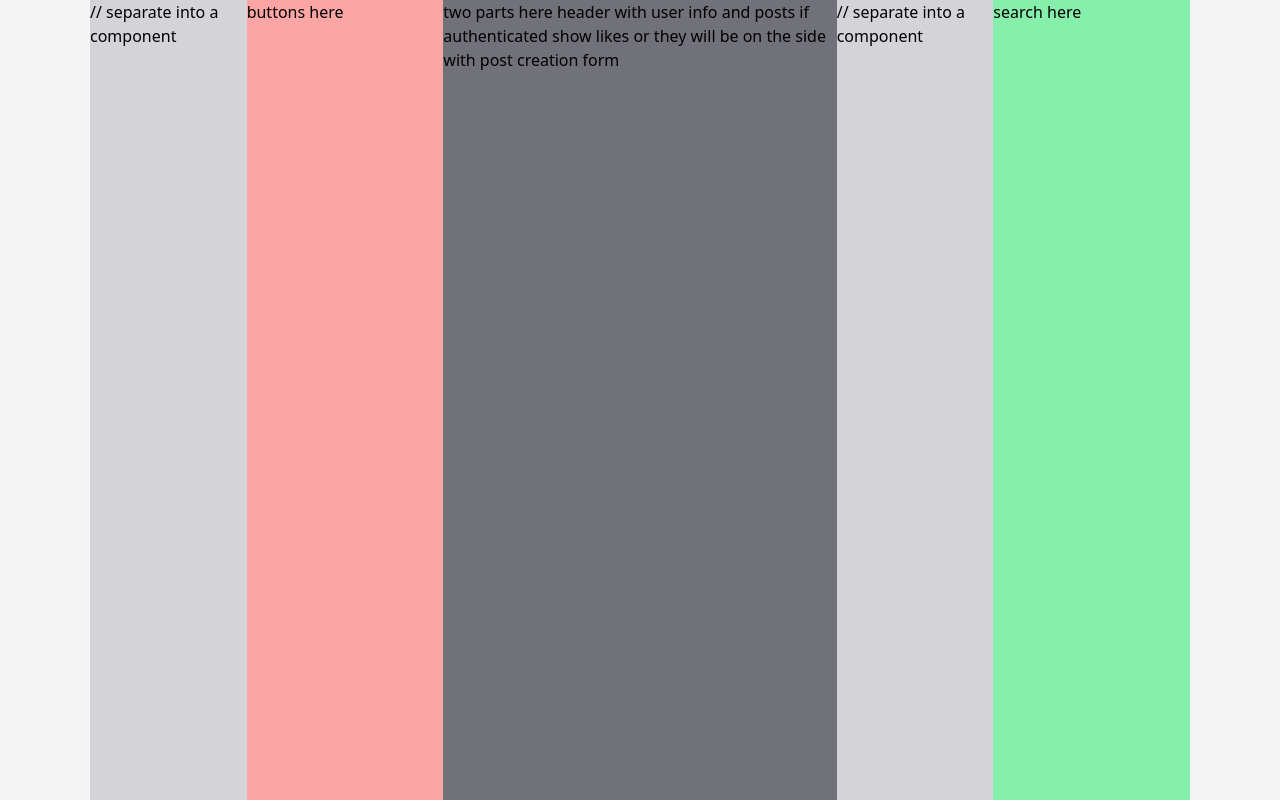
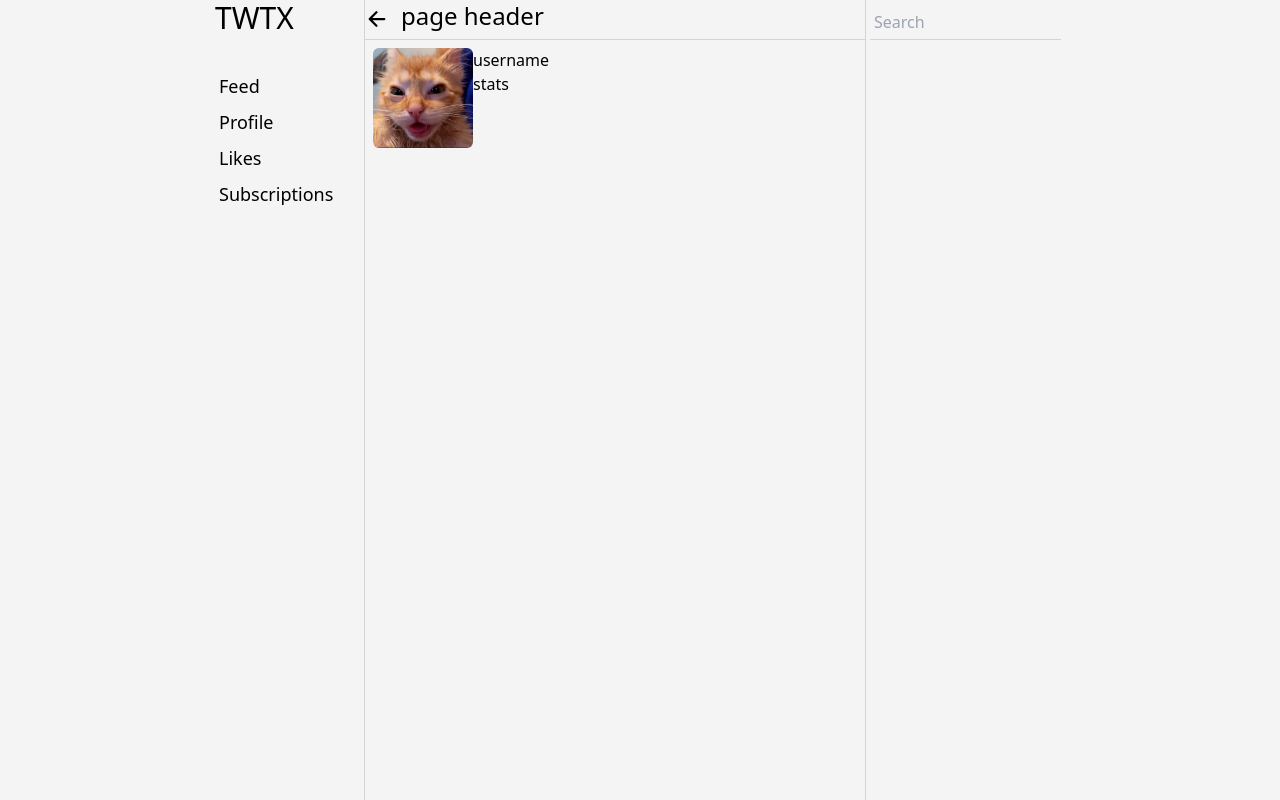
Before and after one commit to SerebryakovVV/twtc, a React (Vite) app in the folder client/: page /profile in a window 1280 px wide. Built offline with nearby package versions, Linux system fonts and the light colour scheme.

Commit message:
profile page stuff

```diff
--- /dev/null
+++ b/client/src/components/Feed.tsx
@@ -0,0 +1,7 @@
+export default function Feed() {
+    return(
+        <div className="">
+            Feed
+        </div>
+    );
+}
--- /dev/null
+++ b/client/src/components/Layout.tsx
@@ -0,0 +1,38 @@
+import { useSelector } from "react-redux"
+import { RootState } from "../store"
+// import kitty from "../../public/kitty.png"
+import MenuSidebar from "./MenuSidebar"
+import SearchSidebar from "./SearchSidebar"
+import { Outlet } from "react-router-dom"
+import PageHeader from "./PageHeader"
+
+export default function Layout() {
+
+	const authUsername = useSelector((state: RootState) => state.auth.username)
+
+	return (
+    	<div className="h-screen bg-zinc-100 flex justify-center">
+			<div className="bg-zinc-100 w-[850px] flex justify-between">
+
+
+				<MenuSidebar/>
+
+				<div className="grow">
+					<PageHeader text="page header"/>
+
+                	<Outlet/>
+
+				</div>
+
+				<SearchSidebar/>
+			</div>
+
+
+
+		</div>
+  	)
+}
+
+
+{/* <img src="/kitty.png" alt="nothing is working!!!!!!!!!!" /> */}
+// <div>{authUsername}</div>
--- /dev/null
+++ b/client/src/components/Likes.tsx
@@ -0,0 +1,5 @@
+export default function Likes() {
+    return(
+        <div className="">likes</div>
+    );
+}
--- /dev/null
+++ b/client/src/components/MenuSidebar.tsx
@@ -0,0 +1,24 @@
+import { Link } from "react-router-dom"
+
+export default function MenuSidebar() {
+    return (
+        <div className="w-[150px] bg-zinc-100 border-r border-zinc-300">
+            <div className="text-3xl mb-8">TWTX</div>
+            <ul className="mr-2">
+                <li><Link to="/"><MenuSidebarElement text="Feed"/></Link></li>
+                <li><Link to="profile"><MenuSidebarElement text="Profile"/></Link></li>
+                <li><Link to="likes"><MenuSidebarElement text="Likes"/></Link></li>
+                <li><Link to="subscriptions"><MenuSidebarElement text="Subscriptions"/></Link></li>
+            </ul>
+    	</div>
+    )
+}
+
+
+function MenuSidebarElement({text}:{text:string}) {
+    return(
+        <div className="pl-1 py-1 pr-7 text-lg hover:bg-zinc-200 rounded">
+            {text}
+        </div>
+    )
+}
--- /dev/null
+++ b/client/src/components/PageHeader.tsx
@@ -0,0 +1,11 @@
+import { IoArrowBackOutline } from "react-icons/io5";
+
+
+export default function PageHeader({text}:{text:string}) {
+    return(
+        <div className="bg-zinc-100 border-b border-zinc-300 w-full h-10  text-2xl">
+            <IoArrowBackOutline className="inline align-middle mr-3"/>
+            <span>{text}</span>
+        </div>
+    );
+}
--- /dev/null
+++ b/client/src/components/Post.tsx
@@ -0,0 +1,7 @@
+export default function Post() {
+    return(
+        <div className="">
+            post
+        </div>
+    );
+}
--- a/client/src/components/Profile.tsx
+++ b/client/src/components/Profile.tsx
@@ -1,44 +1,10 @@
-import { useSelector } from "react-redux"
-import { RootState } from "../store"
-// import kitty from "../../public/kitty.png"
+import ProfileHeader from "./ProfileHeader";
 
 export default function Profile() {
-
-	const authUsername = useSelector((state: RootState) => state.auth.username)
-
-	return (
-    	<div className="h-screen bg-zinc-100 flex justify-center">
-			<div className="bg-zinc-300 w-[1100px] flex">
-
-
-				// separate into a component
-				<div className="w-[275px] bg-red-300">
-					buttons here
-				</div>
-
-
-
-				<div className="bg-zinc-500 w-[550px]">
-					two parts here
-					header with user info
-					and posts
-					if authenticated show likes or they will be on the side with post creation form
-				</div>
-
-
-				// separate into a component
-				<div className="w-[275px] bg-green-300">
-					search here
-				</div>
-
-			</div>
-
-
-
-		</div>
-  	)
+    return(
+        <div className="">
+            <ProfileHeader/>
+        {/* <textarea name="" id="">aga</textarea> */}
+        </div>
+    );
 }
-
-
-{/* <img src="/kitty.png" alt="nothing is working!!!!!!!!!!" /> */}
-// <div>{authUsername}</div>
--- /dev/null
+++ b/client/src/components/ProfileHeader.tsx
@@ -0,0 +1,17 @@
+export default function ProfileHeader() {
+    return(
+        <div className="flex p-2">
+            <div className="w-[100px] h-[100px]">
+                <img className="w-[100px] h-[100px] rounded-md" src="kitty.png" alt="" />
+            </div>
+            <div className="grow">
+                <div>
+                    username
+                </div>
+                <div>
+                    stats
+                </div>
+            </div>
+        </div>
+    )
+}
--- /dev/null
+++ b/client/src/components/SearchSidebar.tsx
@@ -0,0 +1,7 @@
+export default function SearchSidebar() {
+    return (
+        <div className="w-[200px] bg-zinc-100 border-l border-zinc-300 pl-1 pr-1">
+            <input className="w-full h-9 mt-1 p-1 bg-zinc-100 focus:outline-none border-b border-zinc-300" type="text" placeholder="Search"/>
+        </div>
+    )
+}
--- /dev/null
+++ b/client/src/components/Subscriptions.tsx
@@ -0,0 +1,5 @@
+export default function Subscriptions() {
+    return(
+        <div className="">subscriptions</div>
+    );
+}
--- a/client/src/main.tsx
+++ b/client/src/main.tsx
@@ -9,7 +9,7 @@
 // https://reactrouter.com/en/main/start/examples
 // https://github.com/remix-run/react-router/tree/dev/examples
 // https://chatgpt.com/c/6717f070-9a5c-8008-b136-88850e31dcf0
-
+// https://chatgpt.com/c/672283a1-acac-8008-aa66-11a962bf3c6f
 
 import './index.css'
 import { StrictMode } from 'react'
@@ -20,24 +20,26 @@ import {createBrowserRouter, RouterProvider} from 'react-router-dom'
 import AuthProvider from './components/AuthProvider.tsx'
 import Login from './components/Login.tsx'
 import Register from './components/Register.tsx'
+import Layout from './components/Layout.tsx'
+import Post from './components/Post.tsx'
+import Feed from './components/Feed.tsx'
 import Profile from './components/Profile.tsx'
-import { Link } from 'react-router-dom'
+import Subscriptions from './components/Subscriptions.tsx'
+import Likes from './components/Likes.tsx'
+
 
 const router = createBrowserRouter([
 	{
-		path:"profile",
-		// element: <AuthProvider><Profile/></AuthProvider>
-		element: <Profile/>
-	},
-	{
-		path: "/",
-		element:
-			<AuthProvider>
-				<div>protected div</div>
-				<Link to="profile">
-					go to profile
-				</Link>
-			</AuthProvider>
+		path:"/",
+		// element: <AuthProvider><Layout/></AuthProvider>,
+		element: <Layout/>,
+		children: [
+			{index: true, element:<Feed/>},
+			{path: "profile", element:<Profile/>},
+			{path: "post/:id", element:<Post/>},
+			{path: "subscriptions", element:<Subscriptions/>},
+			{path: "likes", element:<Likes/>}
+		]
 	},
 	{
 		path: "login",
```
